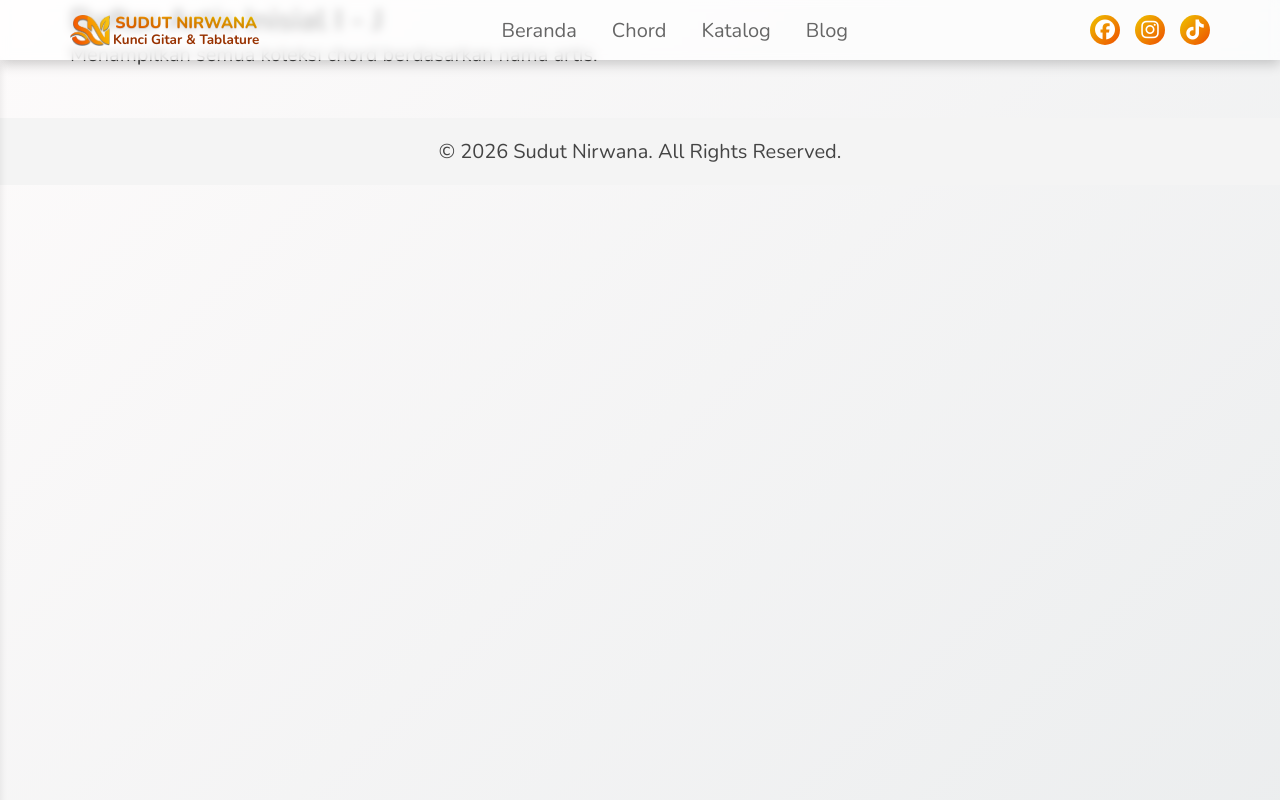
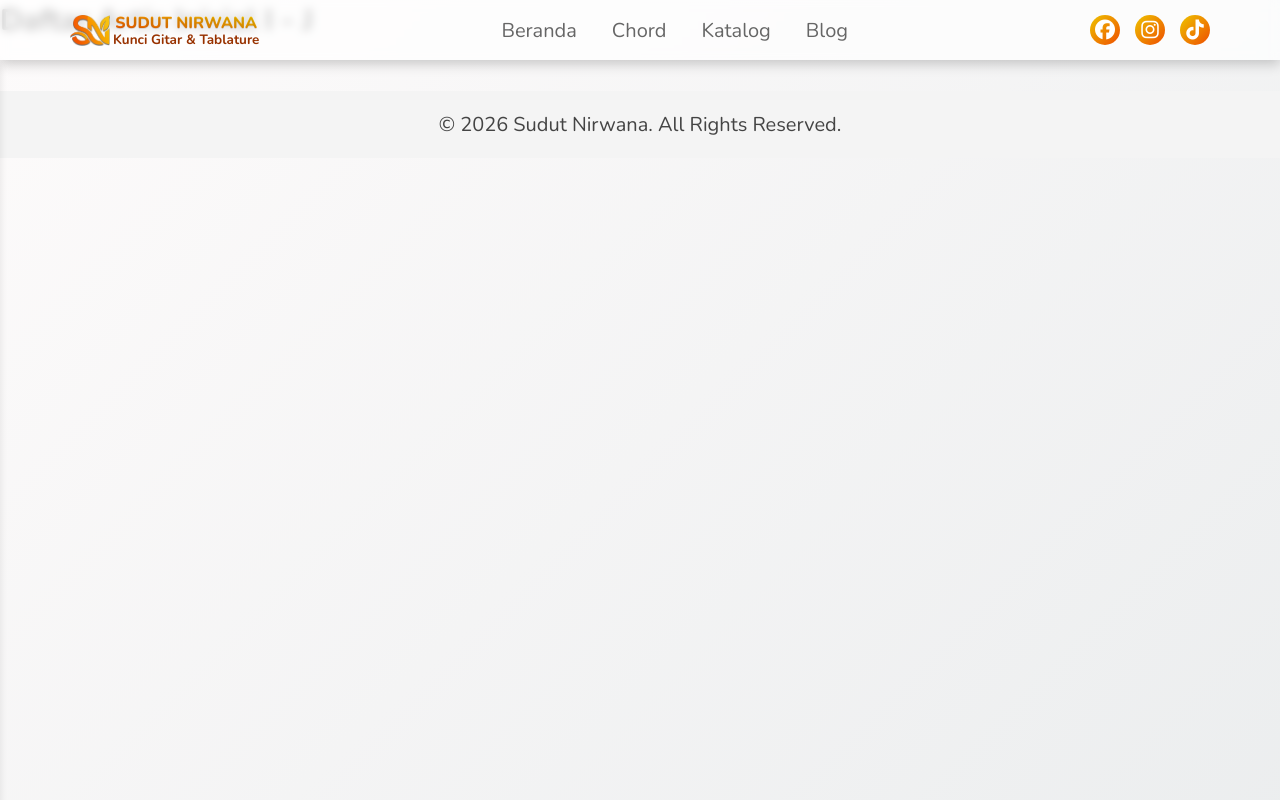
Before and after one commit to sudut-nirwana/sudut-nirwana-main, a Jekyll site: the page built from artis/i-j.md, in a window 1280 px wide. Shown: the top 800 px of the page. Built offline with Jekyll 4.4.1, drawn with Linux system fonts in a browser that asks for light colours.

Commit message:
Update i-j.md

```diff
--- a/artis/i-j.md
+++ b/artis/i-j.md
@@ -1,28 +1,5 @@
 ---
-layout: default
-title: "Chord Gitar Artis I - J"
+layout: daftar-artis
+title: "I - J"
 permalink: /artis/i-j/
 ---
-<link rel="stylesheet" href="{{ '/assets/css/chord-style.css' | relative_url }}">
-<div class="container alphabet-page">
-  <div class="section-header">
-    <h2 class="reveal up">Daftar Artis <strong>Inisial I - J</strong></h2>
-    <p class="reveal up">Menampilkan semua koleksi chord berdasarkan nama artis.</p>
-  </div>
-
-  <div class="chord-grid-container reveal up">
-    {% assign sorted_chords = site.chord | sort: "artist" %}
-    {% for item in sorted_chords %}
-      {% assign initial = item.artist | slice: 0 | upcase %}
-      {% if initial == "I" or initial == "J" %}
-        <div class="chord-item-card">
-          <a href="{{ item.url | relative_url }}">
-            <span class="artist-name">{{ item.artist }}</span>
-            <span class="song-title">{{ item.title }}</span>
-            <span class="view-chord">Lihat Chord →</span>
-          </a>
-        </div>
-      {% endif %}
-    {% endfor %}
-  </div>
-</div>
```
